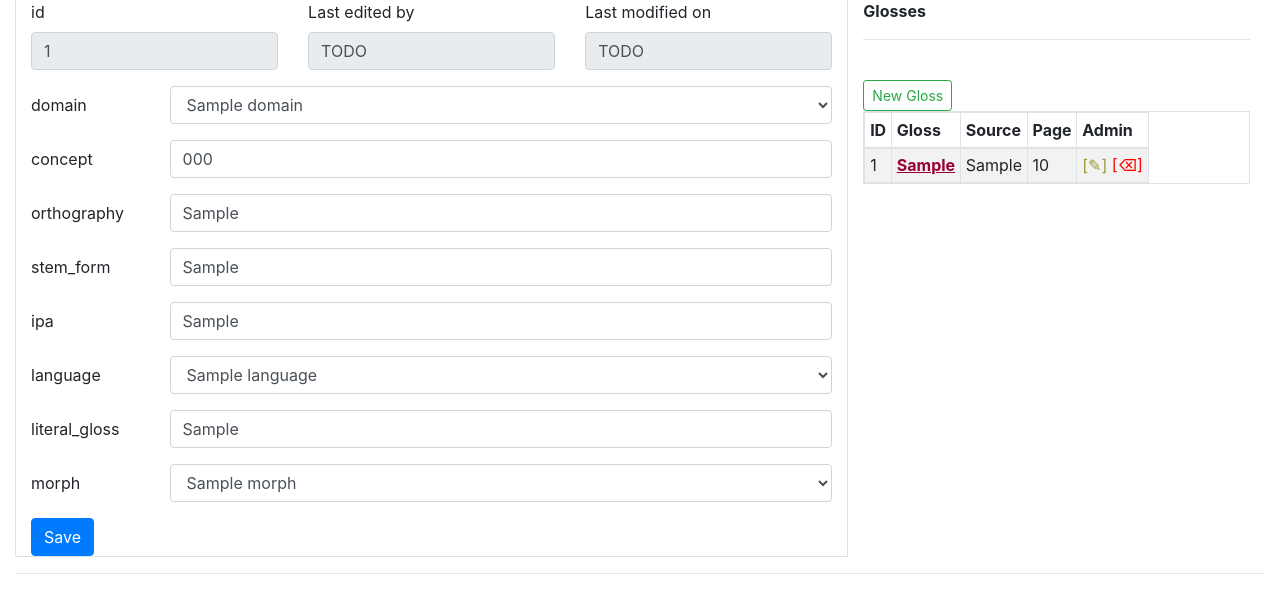
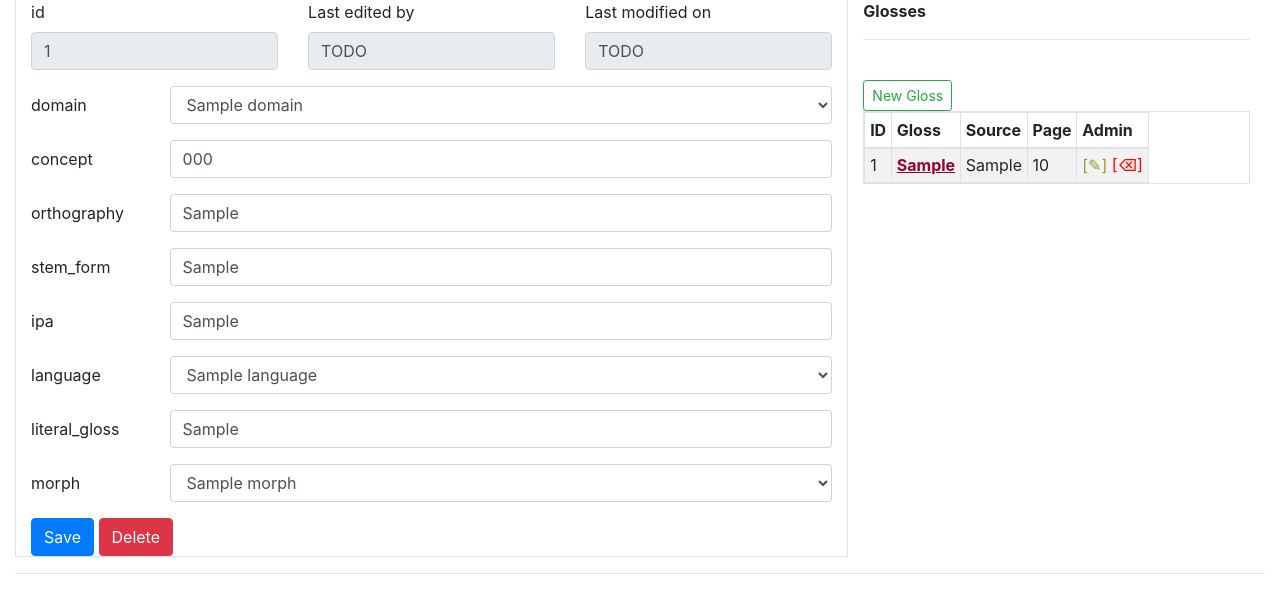
Before and after one commit to dijkstracula/pacldb, a Flask app: page /lexicon/1 in a window 1280 px wide. Shown: the part 90-703 px from the top of the page. Run offline with Flask 2, Linux system fonts and the light colour scheme; a user stored in the database is signed in; tables that the repository leaves empty hold one stand-in row (values such as "Sample post"); some libraries are stand-ins or nearby versions.

Commit message:
delete button on lexicon page; validate that domain is set on creation

```diff
--- a/app/lexicon/views.py
+++ b/app/lexicon/views.py
@@ -24,6 +24,8 @@ def update_ortho(entry, form):
     return entry
 
 def insert_ortho(form):
+    if not form.domain.data:
+        raise Exception("Missing domain")
     if not form.language.data:
         raise Exception("Missing language")
     if not form.morph.data:
--- a/app/static/js/lexicon.js
+++ b/app/static/js/lexicon.js
@@ -13,6 +13,7 @@ document.addEventListener("DOMContentLoaded", function(){
     var term_id = $('#id').val();
     if (term_id === "") {
         $('#gloss_pane').hide();
+        $('#delete').hide();
     }
 });
 
@@ -95,6 +96,29 @@ $('#editGlossModalSubmit').on('click', function(e) {
     });
 });
 
+$('#delete').on('click', function(e) {
+    var id = $('#id').val();
+
+    if (!confirm("Are you sure you want to delete entry " + id + "?")) {
+        return;
+    }
+
+    var data = JSON.stringify( true )
+
+    $.ajax({
+        type: "DELETE",
+        url: "/lexicon/" + id,
+        data: data,
+        success: function(response) {
+            window.location.replace("/lexicon");
+        },
+        error: function(xhr, ajaxOptions, thrownError) {
+            alert(xhr.responseText);
+        }
+    });
+
+});
+
 
 $('#gloss_tbl').on('click','.delete',function() {
     var rows = $(this).parent().siblings();
--- a/app/templates/lexicon/entry_page.html
+++ b/app/templates/lexicon/entry_page.html
@@ -108,6 +108,7 @@
 
                 {% if current_user.is_authenticated %}
                     {{ render_submit_field(result.submit, label="Save") }}
+                    <button type="button" id="delete" class="btn btn-danger" data-dismiss="modal">Delete</button>
                 {% endif %}
             </form>
         </div>
--- a/app/views.py
+++ b/app/views.py
@@ -1,10 +1,10 @@
 from flask import Blueprint, render_template
 
-from app.models import Term
+from app.models import Term, Gloss
 
 main_blueprint = Blueprint('main', __name__, template_folder='templates')
 
 @main_blueprint.route('/')
 def home_page():
-    term_count = Term.query.count()
+    term_count = Term.query.outerjoin(Gloss).count()
     return render_template('home_page.html', term_count=term_count)
```
